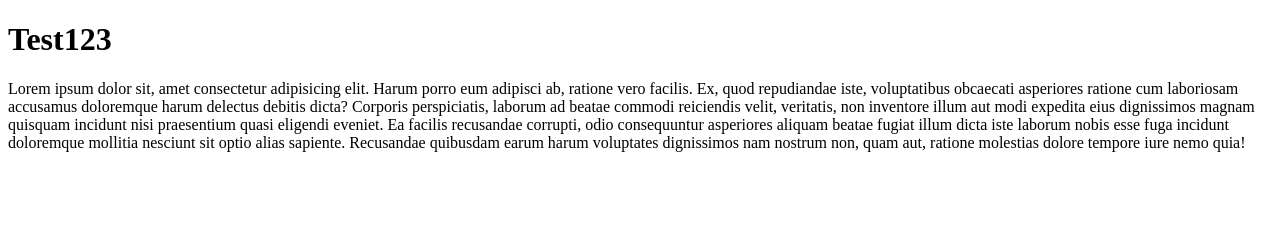
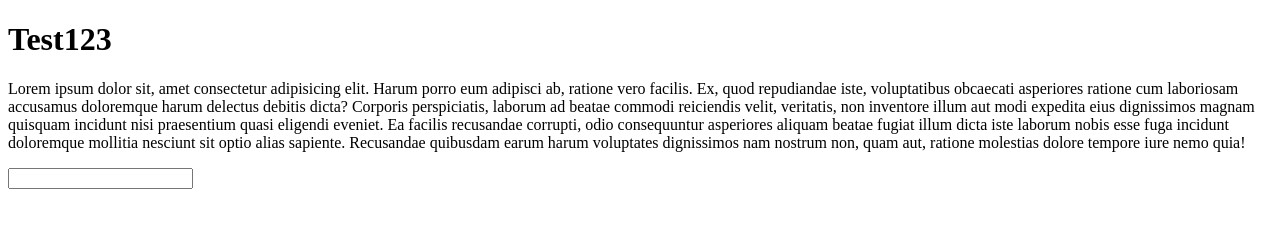
Before and after one commit to mishawebdev/mishawebdev.github.io, a plain HTML site: page index.html in a window 1280 px wide. Drawn offline with Linux system fonts and the light colour scheme.

Commit message:
add input
add input

```diff
--- a/index.html
+++ b/index.html
@@ -9,5 +9,6 @@
 <body>
 <h1>Test123</h1>
 <p>Lorem ipsum dolor sit, amet consectetur adipisicing elit. Harum porro eum adipisci ab, ratione vero facilis. Ex, quod repudiandae iste, voluptatibus obcaecati asperiores ratione cum laboriosam accusamus doloremque harum delectus debitis dicta? Corporis perspiciatis, laborum ad beatae commodi reiciendis velit, veritatis, non inventore illum aut modi expedita eius dignissimos magnam quisquam incidunt nisi praesentium quasi eligendi eveniet. Ea facilis recusandae corrupti, odio consequuntur asperiores aliquam beatae fugiat illum dicta iste laborum nobis esse fuga incidunt doloremque mollitia nesciunt sit optio alias sapiente. Recusandae quibusdam earum harum voluptates dignissimos nam nostrum non, quam aut, ratione molestias dolore tempore iure nemo quia!</p>
+<input type="textarea">
 </body>
 </html>
```
